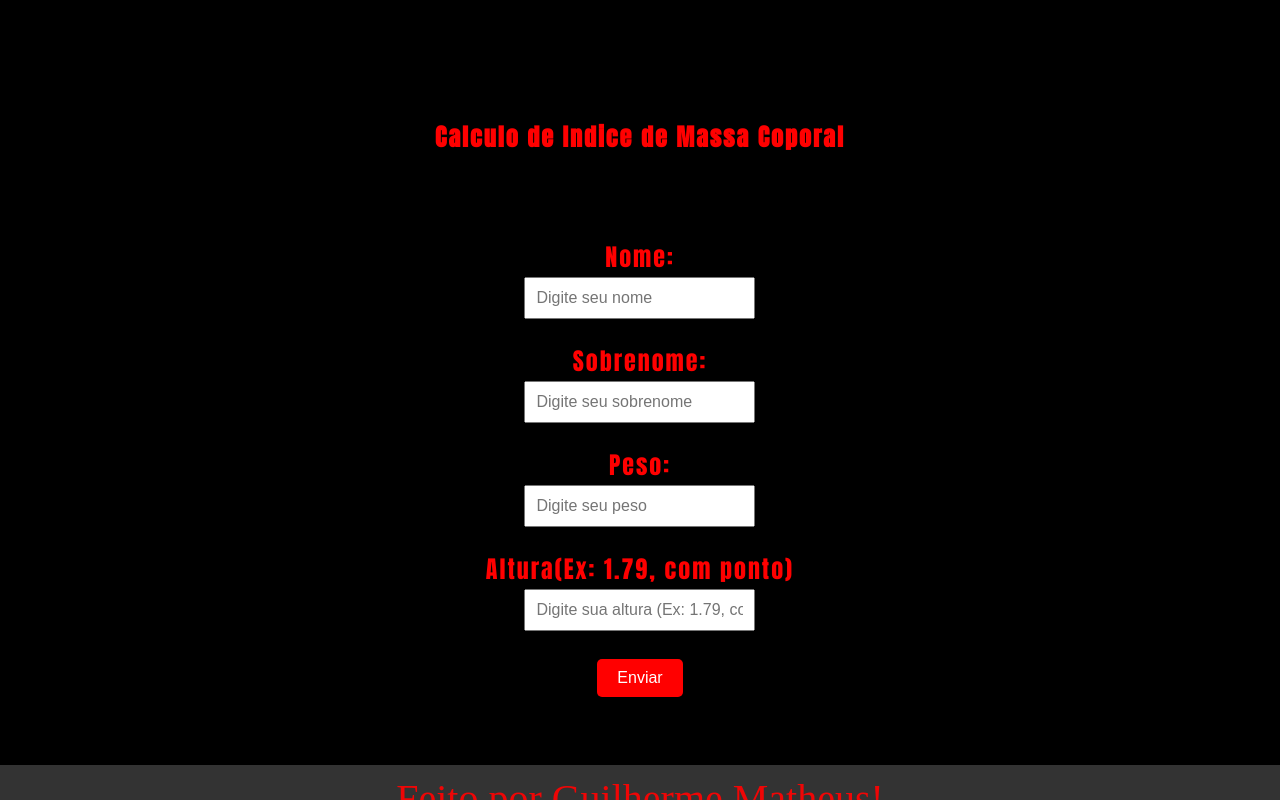
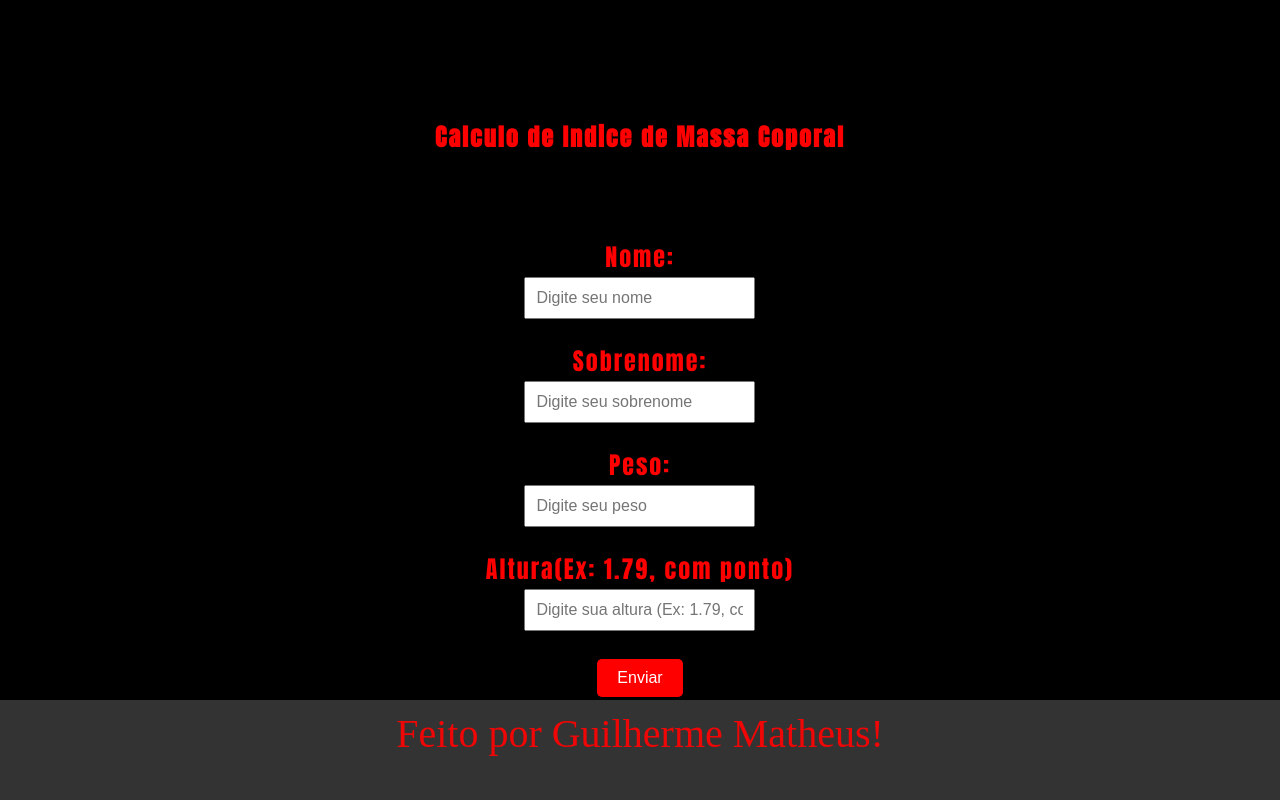
Before and after one commit to guimatheuss/calculo-imc, a plain HTML site: page index.html in a window 1280 px wide. Drawn offline with Linux system fonts and the light colour scheme.

```diff
--- a/style.css
+++ b/style.css
@@ -76,5 +76,5 @@ footer {
     position: fixed;
     bottom: 0;
     width: 100%;
-    height: 15px;
+    height: 80px;
 }
```
